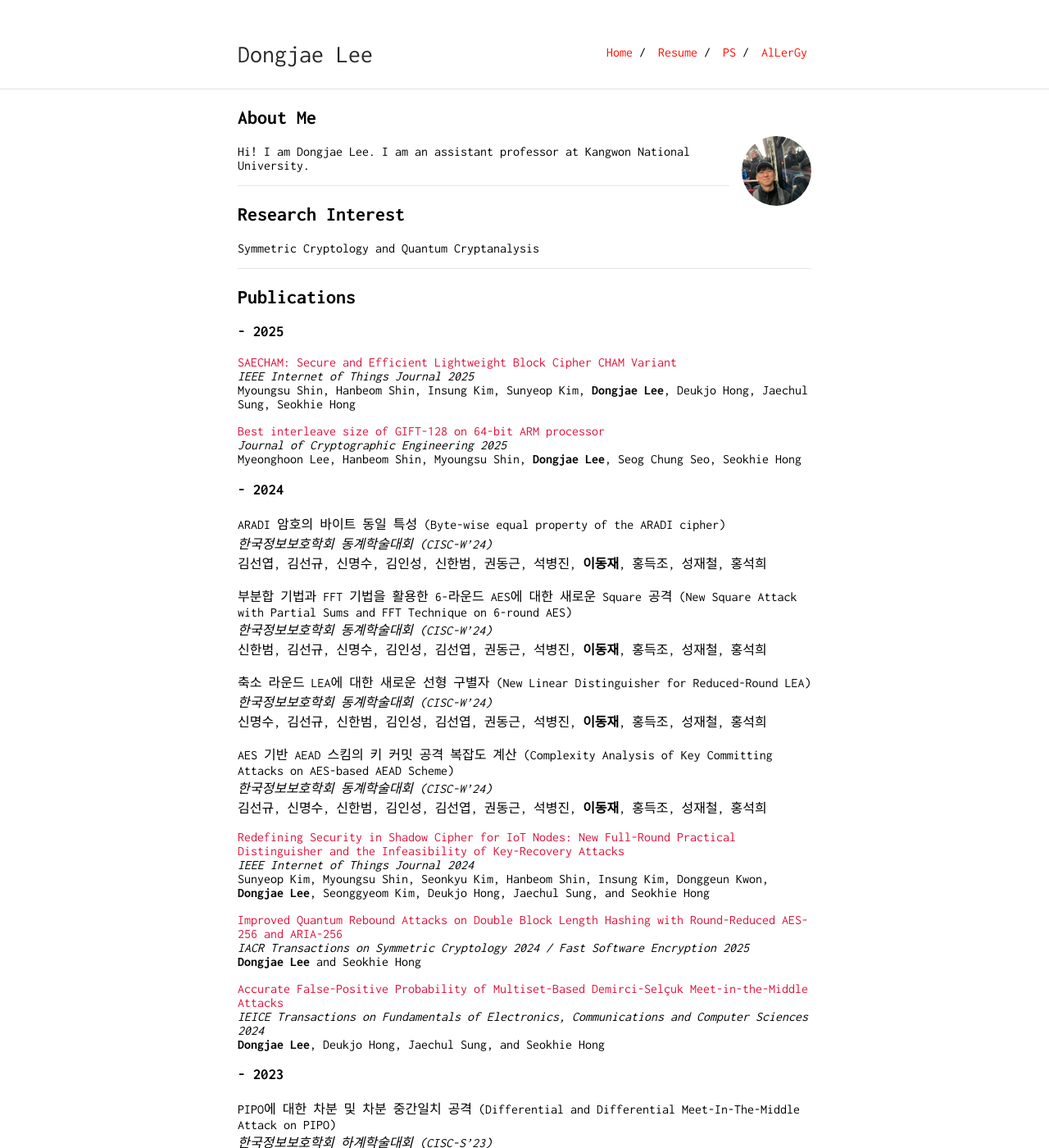
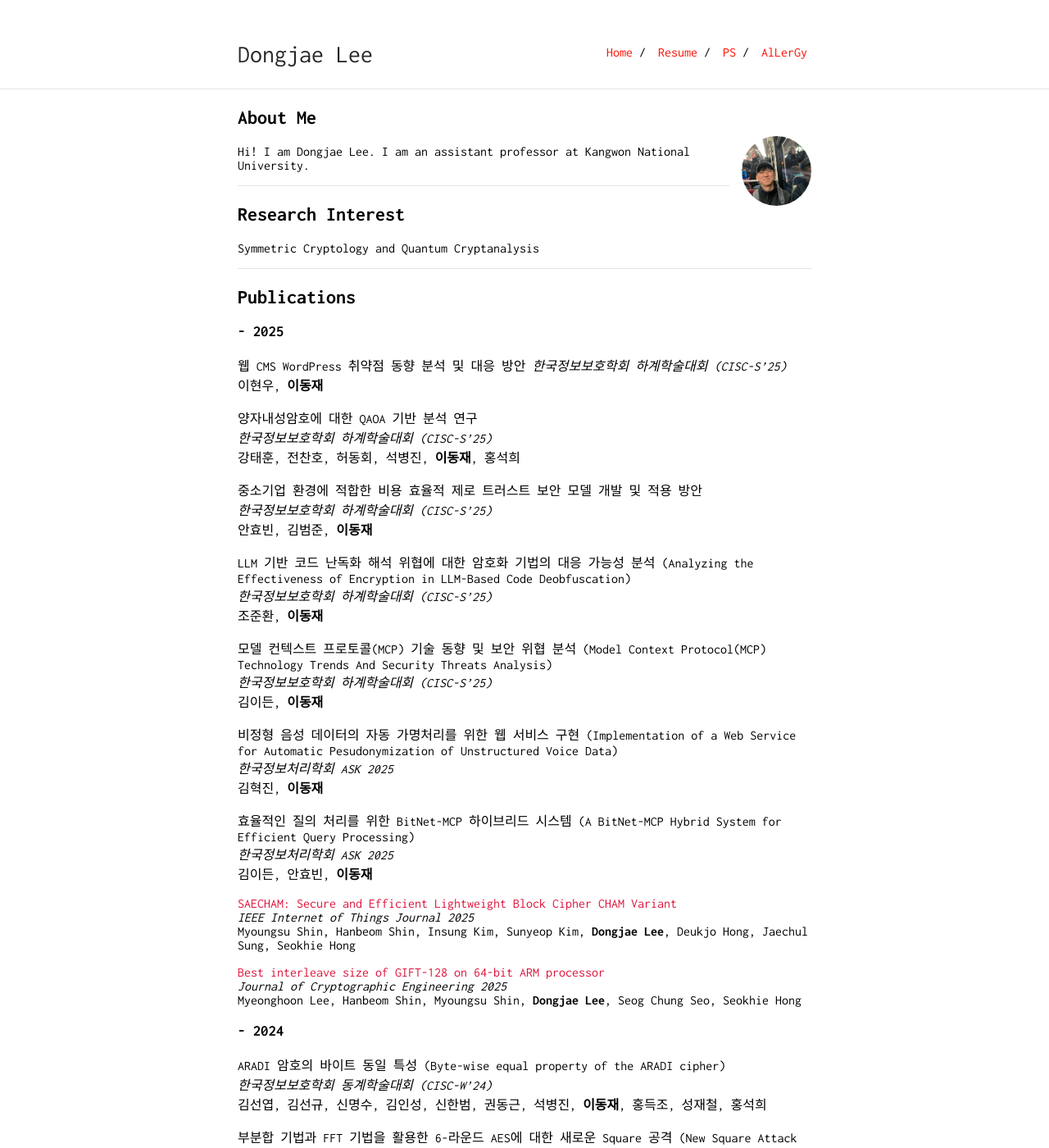
Before and after one commit to DongjaeLee-Dd2dD2/DongjaeLee-Dd2dD2.github.io, a Jekyll site: the page built from index.md, in a window 1280 px wide and 1400 px high. Shown: the whole window at 82% size. Built offline with Jekyll 4.4.1, drawn with Linux system fonts in a browser that asks for light colours.

Commit message:
Update index.md

```diff
--- a/index.md
+++ b/index.md
@@ -20,6 +20,34 @@ Symmetric Cryptology and Quantum Cryptanalysis
 ## Publications
 
 ### - 2025
+
+웹 CMS WordPress 취약점 동향 분석 및 대응 방안
+*한국정보보호학회 하계학술대회 (CISC-S'25)*
+이현우, **이동재**
+
+양자내성암호에 대한 QAOA 기반 분석 연구
+*한국정보보호학회 하계학술대회 (CISC-S'25)*
+강태훈, 전찬호, 허동회, 석병진, **이동재**, 홍석희
+
+중소기업 환경에 적합한 비용 효율적 제로 트러스트 보안 모델 개발 및 적용 방안
+*한국정보보호학회 하계학술대회 (CISC-S'25)*
+안효빈, 김범준, **이동재**
+
+LLM 기반 코드 난독화 해석 위협에 대한 암호화 기법의 대응 가능성 분석 (Analyzing the Effectiveness of Encryption in LLM-Based Code Deobfuscation)
+*한국정보보호학회 하계학술대회 (CISC-S'25)*
+조준환, **이동재**
+
+모델 컨텍스트 프로토콜(MCP) 기술 동향 및 보안 위협 분석 (Model Context Protocol(MCP) Technology Trends And Security Threats Analysis)
+*한국정보보호학회 하계학술대회 (CISC-S'25)*
+김이든, **이동재**
+
+비정형 음성 데이터의 자동 가명처리를 위한 웹 서비스 구현 (Implementation of a Web Service for Automatic Pesudonymization of Unstructured Voice Data)
+*한국정보처리학회 ASK 2025*
+김혁진, **이동재**
+
+효율적인 질의 처리를 위한 BitNet-MCP 하이브리드 시스템 (A BitNet-MCP Hybrid System for Efficient Query Processing)
+*한국정보처리학회 ASK 2025*
+김이든, 안효빈, **이동재**
 
 <span style="color:crimson"> SAECHAM: Secure and Efficient Lightweight Block Cipher CHAM Variant </span>
 *IEEE Internet of Things Journal 2025*
```
